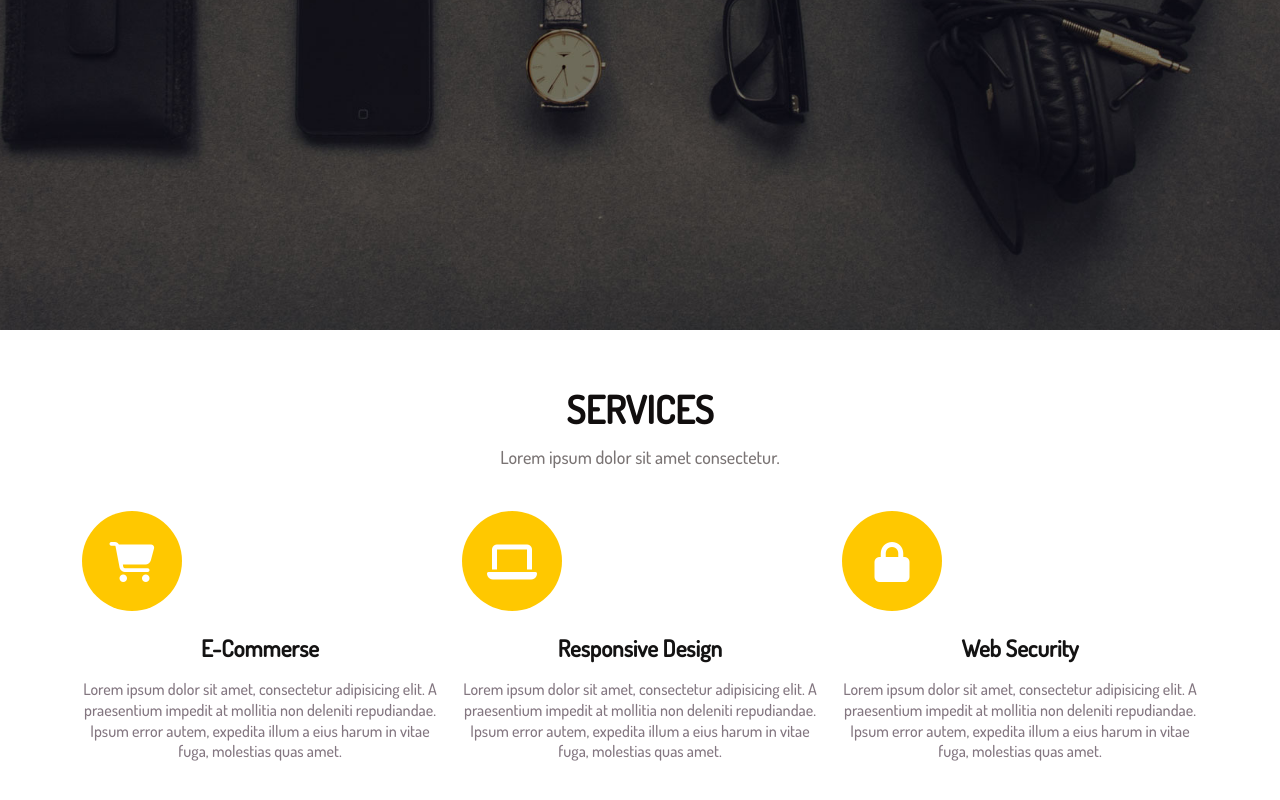
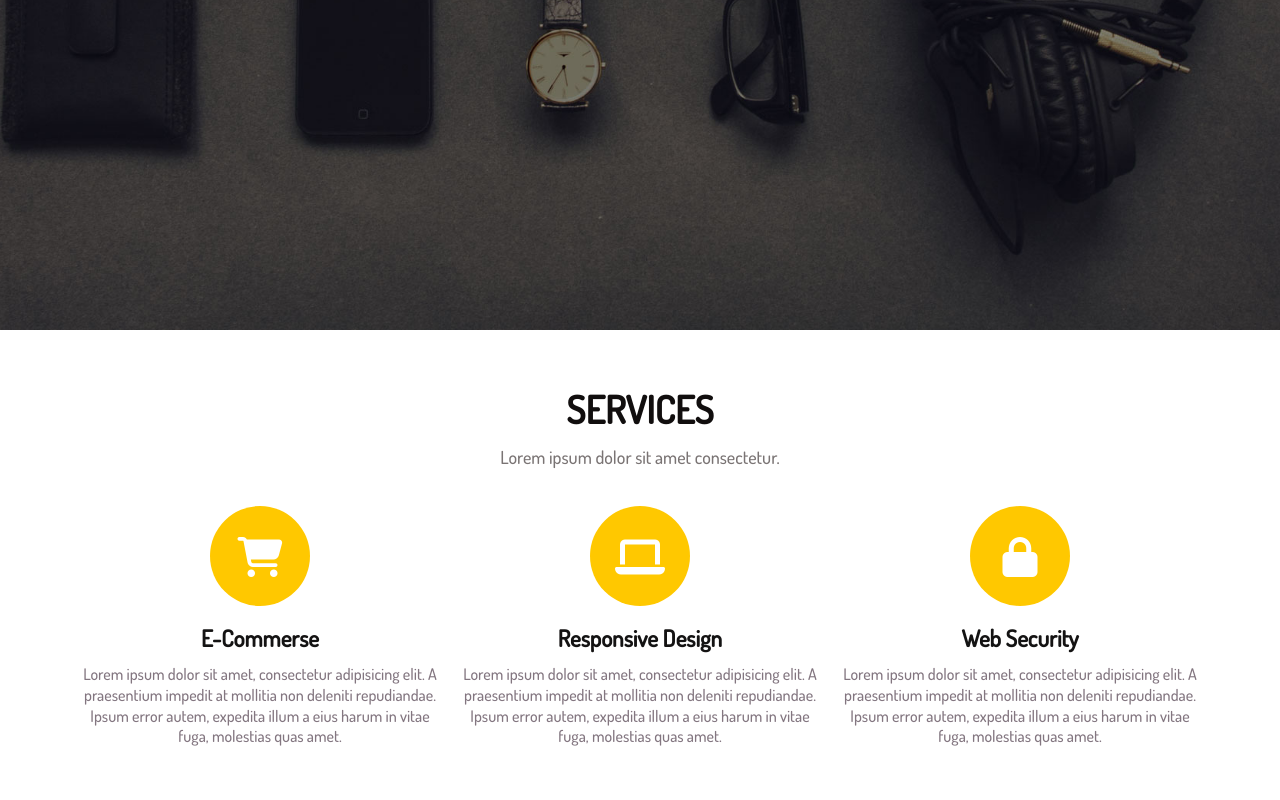
Before and after one commit to humayqasimova/startbootsrap, a plain HTML site: page index.html in a window 1280 px wide. Shown: the part 630-1430 px from the top of the page. Drawn offline with nearby package versions, Linux system fonts and the light colour scheme.

Commit message:
services

```diff
--- a/_services.sass
+++ b/_services.sass
@@ -10,6 +10,9 @@
             color: #7a7474
             padding: 20px 0
     .box
+        display: flex
+        justify-content: center
+        align-items: center
         .minibox
             display: flex
             justify-content: center
@@ -18,16 +21,17 @@
             height: 100px
             border-radius: 100%
             background-color: #ffc800
-            margin: 25px 0
+            margin: 20px 0 5px 0
             .icon
                 font-size: 40px
                 color: #ffff
+    .col-md-4
         .textbox
             h2
                 font-size: 23px
                 color: #141313
                 font-weight: 700
-                margin: 20px 0
+                margin: 15px 0
             h5
                 color: #837680
                 line-height: 1.3
```
Also changed, not shown: index.html (+3 -3 lines), style.css, 1 other file.
